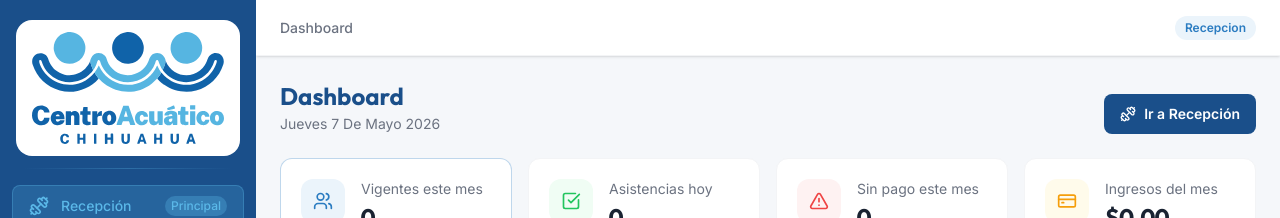
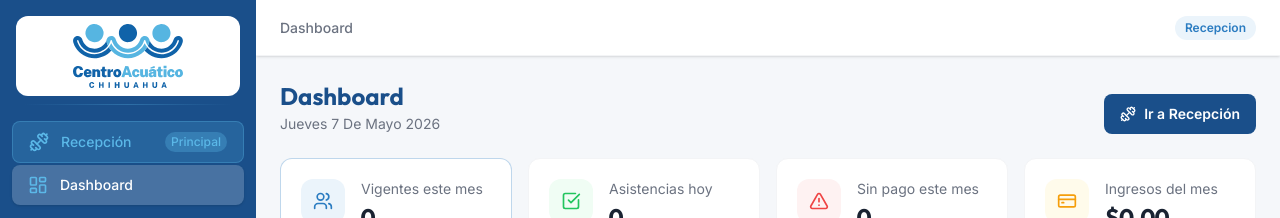
Before and after one commit to edulira22/centroacuaticosantonino, a Next.js app: page / in a window 1280 px wide. Shown: the top 218 px of the page. Built offline with nearby package versions, Linux system fonts and the light colour scheme; no server answers; the database is empty.

Commit message:
layout: reducir altura del logo en sidebar (h-16)

```diff
--- a/app/(dashboard)/layout.tsx
+++ b/app/(dashboard)/layout.tsx
@@ -124,14 +124,14 @@ export default function DashboardLayout({ children }: { children: React.ReactNod
   const Sidebar = (
     <aside className="flex flex-col h-full bg-primary w-64 shrink-0">
       {/* Logo */}
-      <div className="px-4 pt-5 pb-3">
-        <div className="bg-white rounded-2xl px-4 py-3">
+      <div className="px-4 pt-4 pb-2">
+        <div className="bg-white rounded-xl px-3 py-2 flex items-center justify-center">
           <Image
             src="/logo.svg"
             alt="Centro Acuático Chihuahua"
             width={200}
             height={110}
-            className="w-full h-auto"
+            className="h-16 w-auto"
             priority
           />
         </div>
```
